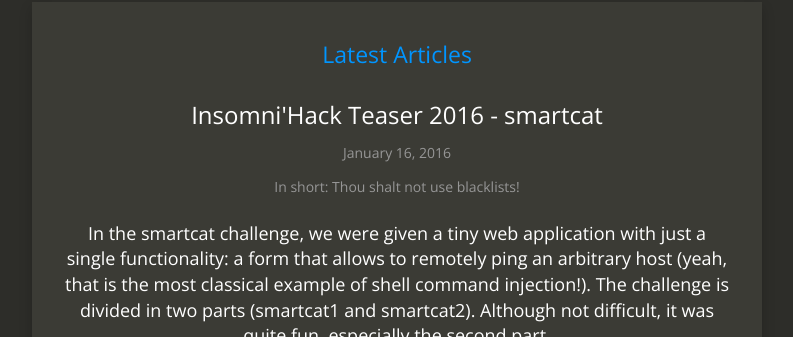
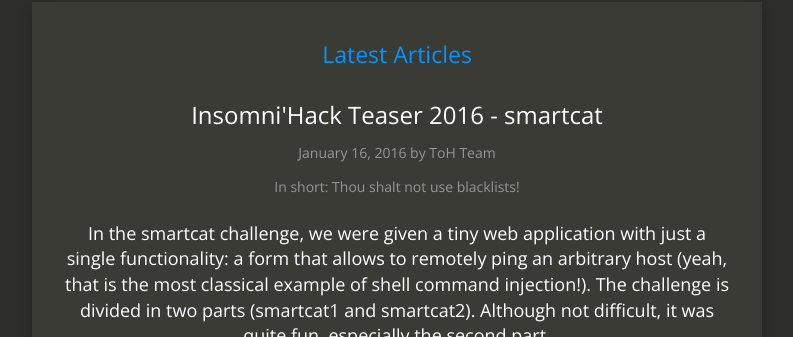
Before and after one commit to TowerofHanoi/towerofhanoi.github.io, a Jekyll site: the page built from index.html, in a window 1280 px wide and 900 px high, scrolled down 303 px. Shown: the part 117-454 px from the top of the window, without its empty margins (243-1036 px from the left). Built offline with Jekyll 4.4.1, drawn with Linux system fonts in a browser that asks for light colours; nearby versions of some CDN libraries; Markdown is read by kramdown in place of the engine named in the settings.

Commit message:
Author is ToH Team when not specified

```diff
--- a/_layouts/post.html
+++ b/_layouts/post.html
@@ -31,12 +31,10 @@
       <h1 class="header" itemprop="name">{{ page.title }}</h1>
 
       <div class="author">
-          <small><i>
-            {% if page.author %} by
+          <small><i>by
               <span itemprop="author" itemscope itemtype="http://schema.org/Person">
-                <span itemprop="name">{{ page.author }}</span>
+                  <span itemprop="name">{% if page.author %}{{page.author}}{% else %}ToH Team{% endif %}</span>
               </span>
-            {% endif %}
             on <span itemprop="datePublished" content="{{page.date | date: '%Y-%M-%d'}}">{{ page.date | date: "%B %-d, %Y" }}</span>
             under {% if page.categories %}{% for category in page.categories limit:1 %}{{ category }}{% endfor %}{% endif %}
         </i></small>
--- a/index.html
+++ b/index.html
@@ -35,7 +35,7 @@
                         <li>
                             <a href="{{ post.url | prepend: site.baseurl }}">{{ post.title }}</a>
                             <br>
-                            <small>{{ post.date | date: "%B %-d, %Y" }}{% if post.author %} by {{ post.author }} {% endif %}</small>
+                            <small>{{ post.date | date: "%B %-d, %Y" }} by {% if post.author %}{{ post.author }}{% else %}ToH Team{% endif %}</small>
                             <br>
                             <small>In short: {{post.summary}}</small>
                         </li>
```
